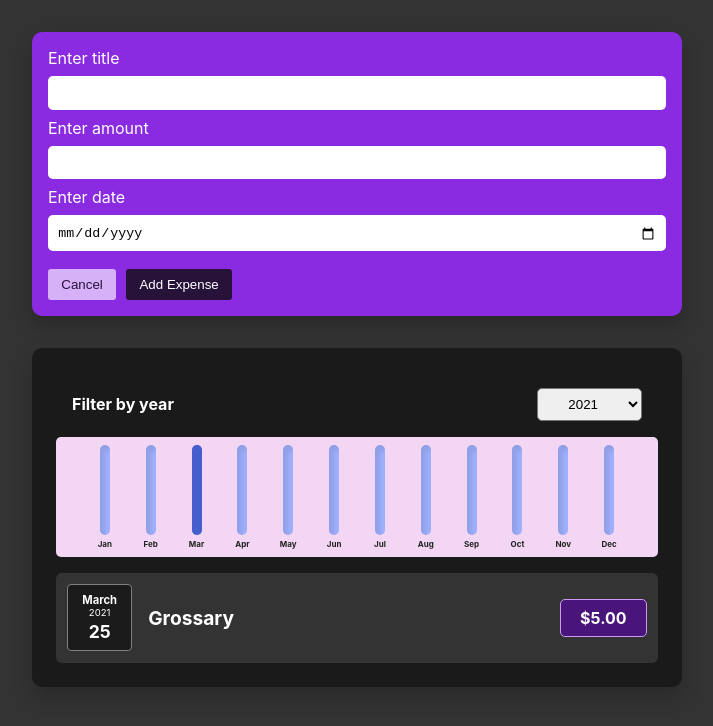
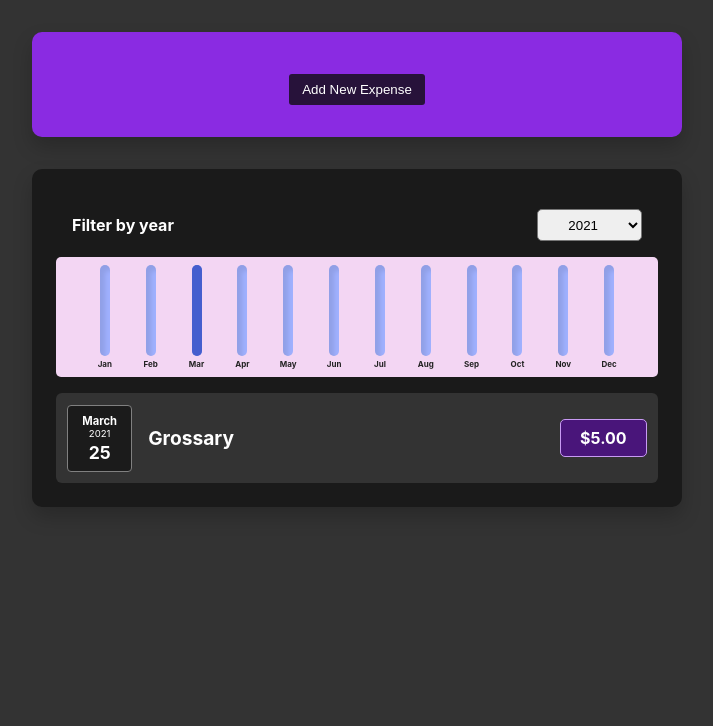
Before and after one commit to josiah360/react-expense-tracker, a React (Create React App) app: page / in a window 1280 px wide. Shown: the top 726 px of the page, without its empty margins (283-996 px from the left). Built offline with nearby package versions, Linux system fonts and the light colour scheme.

Commit message:
Fix a bug

```diff
--- a/src/components/AddExpenseForm/AddExpenseForm.js
+++ b/src/components/AddExpenseForm/AddExpenseForm.js
@@ -1,6 +1,7 @@
 import { useState } from 'react'
 
 import Card from '../UI/Card'
+import AddNewExpense from './AddNewExpense'
 import './AddExpenseForm.css'
 
 const AddExpenseForm = (props) => {
@@ -9,6 +10,16 @@ const AddExpenseForm = (props) => {
     const [enteredTitle, setEnteredTitle] = useState('')
     const [enteredAmount, setEnteredAmount] = useState('')
     const [enteredDate, setEnteredDate] = useState('')
+
+    const [openForm, setOpenForm] = useState(false)
+
+    const openFormHandler = () => {
+        setOpenForm(true)
+    }
+
+    const closeFormHandler = () => {
+        setOpenForm(false)
+    }
 
     const titleChangeHandler = (e) => {
         setEnteredTitle(e.target.value)
@@ -37,29 +48,33 @@ const AddExpenseForm = (props) => {
         setEnteredTitle('')
         setEnteredAmount('')
         setEnteredDate('')
+
+        closeFormHandler()
     }
 
 
     return (
         <Card className="">
-            <form className="expense-form" onSubmit={formSubmitHandler} >
+            { !openForm && <AddNewExpense openForm={openFormHandler}  /> }
+
+            { openForm && <form className="expense-form" onSubmit={ formSubmitHandler } >
                 <div className='titleInput'>
                     <label htmlFor='title'>Enter title</label>
-                    <input type='text' value={enteredTitle}  id="title" onChange={titleChangeHandler} />
+                    <input type='text' value={ enteredTitle }  id="title" onChange={titleChangeHandler} />
                 </div>
                 <div className='amountInput'>
                     <label htmlFor='amount'>Enter amount</label>
-                    <input type='number' value={enteredAmount}  id="amount" onChange={amountChangeHandler} />
+                    <input type='number' value={ enteredAmount }  id="amount" onChange={amountChangeHandler} />
                 </div>
                 <div className='dateInput'>
                     <label htmlFor='date'>Enter date</label>
-                    <input type='date' value={enteredDate}  id="date" onChange={dateChangeHandler}/>
+                    <input type='date' value={ enteredDate }  id="date" onChange={dateChangeHandler}/>
                 </div>
                 <div className="formBtn">
-                    <button type="button">Cancel</button>
+                    <button type="button" onClick={ closeFormHandler }>Cancel</button>
                     <button type="submit">Add Expense</button>
                 </div>
-            </form>
+            </form>}
         </Card>
     )
 }
--- a/src/components/AddExpenseForm/AddNewExpense.js
+++ b/src/components/AddExpenseForm/AddNewExpense.js
@@ -1,9 +1,9 @@
 import './AddNewExpense.css'
 
-const AddNewExpense = () => {
+const AddNewExpense = (props) => {
     return (
         <div className='add-new-expense'>
-            <button>Add New Expense</button>
+            <button onClick={props.openForm}>Add New Expense</button>
         </div>
     )
 }
--- a/src/components/Expenses/ExpensesDate.css
+++ b/src/components/Expenses/ExpensesDate.css
@@ -1,6 +1,12 @@
+* {
+    box-sizing: border-box;
+}
+
 .date {
     display: flex;
     flex-direction: column;
+    justify-content: center;
+    align-items: center;
     background-color: rgb(27, 27, 27);
     border: 1px solid grey;
     border-radius: 4px;
```
